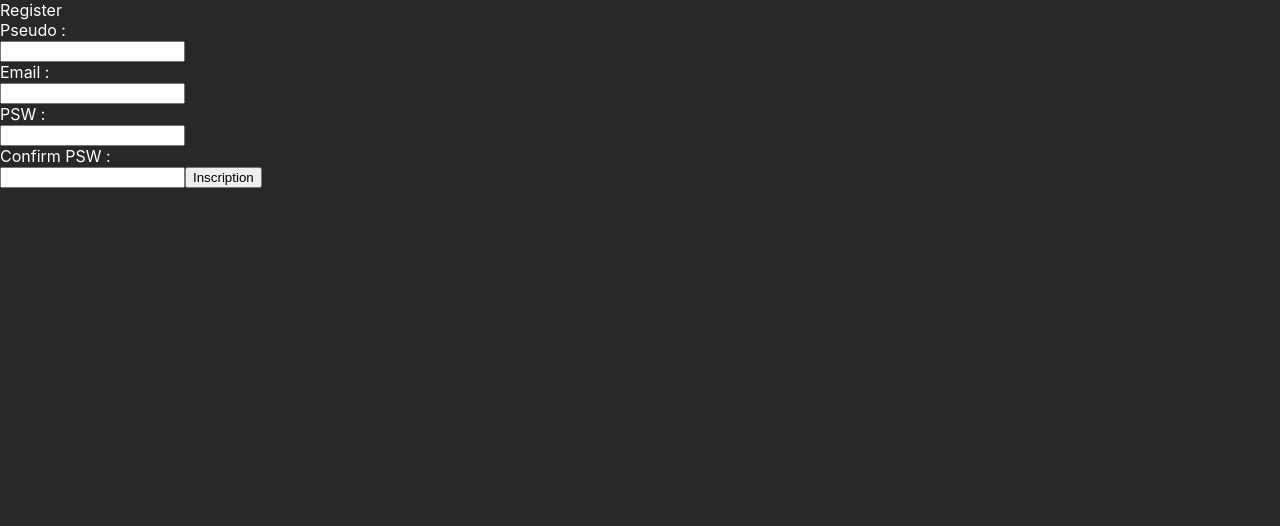
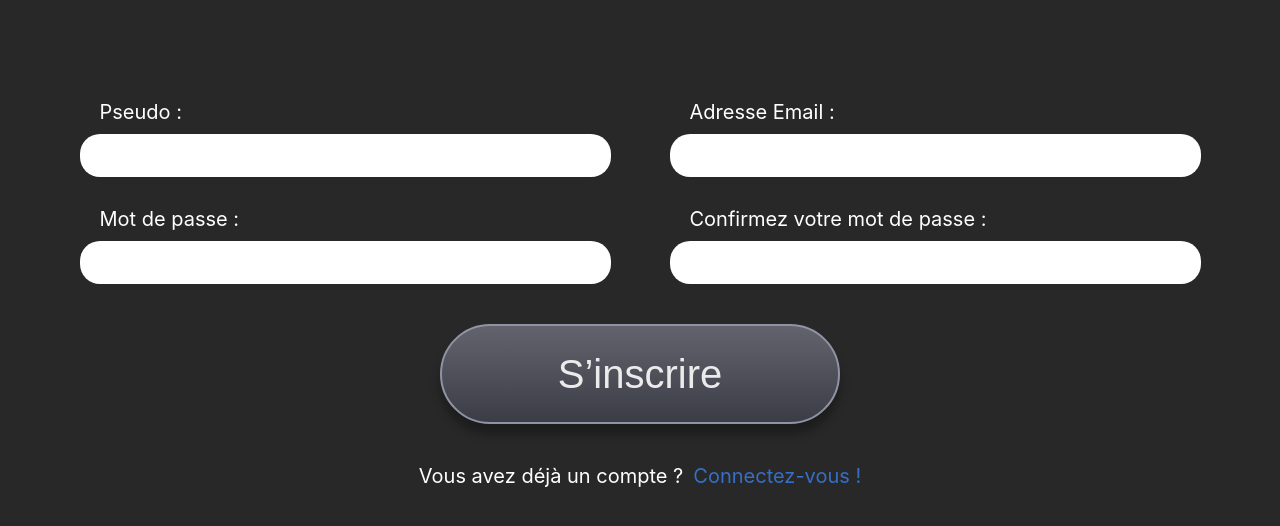
Before and after one commit to Florian59c/Point-n-click, a React (Create React App) app in the folder client/: page /register in a window 1280 px wide. Shown: the top 526 px of the page. Built offline with nearby package versions, Linux system fonts and the light colour scheme.

Commit message:
mise en page + css des pages register, login et delete

```diff
--- a/client/src/App.css
+++ b/client/src/App.css
@@ -0,0 +1,40 @@
+.button-normal {
+    display: inline-block;
+    border: 0.2rem solid rgb(144, 147, 163);
+    background-color: #444751;
+    border-radius: 5rem;
+    box-shadow: 0 1rem 1rem 0 rgb(0, 0, 0, 0.3);
+    background: linear-gradient(rgb(99, 99, 110), rgb(59, 61, 70));
+    box-sizing: border-box;
+    margin: 4rem 4rem 2rem 4rem;
+    color: rgb(235, 235, 235);
+    padding: 1rem;
+    font-size: 4rem;
+    width: 40rem;
+    height: 10rem;
+}
+
+.button-normal:hover {
+    border: 0.4rem solid rgb(164, 167, 183);
+    background-color: #585b65;
+    box-shadow: 0 0.5rem 0.5rem 0 rgb(0, 0, 0, 0.1);
+    background: linear-gradient(rgb(119, 119, 130), rgb(79, 81, 90));
+    cursor: pointer;
+    color: white;
+}
+
+.button-alert {
+    background-color: red;
+    color: rgb(218, 218, 218);
+    padding: 20px 60px;
+    margin: 50px 0;
+    border: none;
+    border-radius: 40px;
+    font-size: x-large;
+}
+
+.button-alert:hover {
+    background-color: rgb(177, 0, 0);
+    color: white;
+    cursor: pointer;
+}
--- a/client/src/index.css
+++ b/client/src/index.css
@@ -1,3 +1,12 @@
+* {
+  /* faire en sorte que la bordure et le padding soient calculés a l interieur du conteneur -> on change le mode de calcul du conteneur */
+  box-sizing: border-box;
+}
+
+html {
+  font-size: 62.5%;
+}
+
 body {
   margin: 0;
   font-family: -apple-system, BlinkMacSystemFont, 'Segoe UI', 'Roboto', 'Oxygen',
@@ -13,3 +22,12 @@ code {
   font-family: source-code-pro, Menlo, Monaco, Consolas, 'Courier New',
     monospace;
 }
+
+p {
+  font-size: 2rem;
+}
+
+.error {
+  color: red;
+  text-align: center;
+}
--- a/client/src/screens/outGameScreens/Delete.jsx
+++ b/client/src/screens/outGameScreens/Delete.jsx
@@ -25,16 +25,16 @@ function Delete() {
     return (
         <div className='delete'>
             {currentUser ? (
-                <div>
+                <div className='danger'>
                     <p>Attention !</p>
                     <p>Si vous cliquez sur ce bouton, toutes les données liées a votre compte seront définitivement supprimées !!</p>
-                    <button className='alert' onClick={deleteAccount}>Supprimer mon compte</button>
+                    <button className='button-alert' onClick={deleteAccount}>Supprimer mon compte</button>
                 </div>
             ) : (
                 <div>
-                    <p style={{ color: "white" }}>Vous n'êtes pas connecté</p>
+                    <p>Vous n'êtes pas connecté</p>
                     <Link to="/login">
-                        <button>Se connecter</button>
+                        <button className='button-normal'>Se connecter</button>
                     </Link>
                 </div>
             )
--- a/client/src/screens/outGameScreens/Login.jsx
+++ b/client/src/screens/outGameScreens/Login.jsx
@@ -1,7 +1,7 @@
 import { useState } from 'react';
 import './css/Login.css';
 import { useGetProfileQuery, useLoginMutation, useLogoutMutation } from '../../gql/generated/schema';
-import { useNavigate } from 'react-router-dom';
+import { Link, useNavigate } from 'react-router-dom';
 
 function Login() {
 
@@ -15,11 +15,13 @@ function Login() {
   console.log({ currentUser });
 
   return (
-    <div>
+    <div className='login'>
       {currentUser?.profile ? (
-        <div>
-          <p>vous êtes connecté</p>
+        <div className='logout'>
+          <p>vous êtes connecté connecté avec l'adresse mail : {currentUser?.profile?.email}</p>
+          <div className='submit-button'>
             <button
+              className='button-normal'
               onClick={async () => {
                 await logout();
                 client.resetStore();
@@ -28,34 +30,43 @@ function Login() {
               Se déconnecter
             </button>
           </div>
+        </div>
       ) : (
         <div>
-          <p>Login</p>
           <form onSubmit={async (e) => {
             e.preventDefault()
             console.log({ email, password });
             setError('');
             try {
               await login({ variables: { data: { email, password } } });
+              navigate("/prologue");
             } catch (err) {
               console.error(err);
-              setError('invalid credentials');
+              setError("L'adresse mail ou le mot de passe est incorrect");
             } finally {
               client.resetStore();
-              navigate("/prologue");
             }
           }}>
+            <div className='formulaire'>
               <label htmlFor="email">
-              <p>Email : </p>
+                <p>Adresse Email : </p>
                 <input type="email" id='email' value={email} onChange={(e) => setEmail(e.target.value)} />
               </label>
               <label htmlFor="password">
-              <p>Password : </p>
+                <p>Mot de passe : </p>
                 <input type="password" id='password' value={password} onChange={(e) => setPassword(e.target.value)} />
               </label>
-            {error && <p>{error}</p>}
-            <button type="submit">Se connecter</button>
+            </div>
+            <div className='submit-button'>
+              <button type="submit" className='button-normal'>Se connecter</button>
+            </div>
+            {error && <p className='error'>{error}</p>}
           </form>
+          <p className='redirect'>Vous n’avez pas de compte ?&ensp;
+            <Link to="/register">
+              <p>Inscrivez-vous !</p>
+            </Link>
+          </p>
         </div>
       )
       }
--- a/client/src/screens/outGameScreens/Register.jsx
+++ b/client/src/screens/outGameScreens/Register.jsx
@@ -1,7 +1,7 @@
 import { useState } from 'react';
 import './css/Register.css';
 import { useCreateUserMutation, useGetProfileQuery, useLoginMutation } from '../../gql/generated/schema';
-import { useNavigate } from 'react-router-dom';
+import { Link, useNavigate } from 'react-router-dom';
 
 function Register() {
 
@@ -19,8 +19,7 @@ function Register() {
   console.log(currentUser);
 
   return (
-    <div>
-      <p>Register</p>
+    <div className='register'>
       <form
         onSubmit={async (e) => {
           if (confirmPassword !== password) {
@@ -32,17 +31,18 @@ function Register() {
               await createUser({
                 variables: { data: { pseudo, email, password } },
               });
+              navigate("/prologue");
             } catch (err) {
               console.error(err);
-              setError("invalid credentials");
+              setError("L'un des champs de formulaire est invalide !");
             } finally {
               client.resetStore();
               await login({ variables: { data: { email, password } } });
-              navigate("/prologue");
             }
           }
         }}
       >
+        <div className='formulaire'>
           <label htmlFor="pseudo">
             <p>Pseudo : </p>
             <input
@@ -54,7 +54,7 @@ function Register() {
             />
           </label>
           <label htmlFor="email">
-          <p>Email : </p>
+            <p>Adresse Email : </p>
             <input
               type="email"
               id="email"
@@ -63,8 +63,10 @@ function Register() {
               onChange={(e) => setEmail(e.target.value)}
             />
           </label>
+        </div>
+        <div className='formulaire psw-form'>
           <label htmlFor="password">
-          <p>PSW : </p>
+            <p>Mot de passe : </p>
             <input
               type="password"
               id="password"
@@ -74,7 +76,7 @@ function Register() {
             />
           </label>
           <label htmlFor="confirmPassword">
-          <p>Confirm PSW : </p>
+            <p>Confirmez votre mot de passe : </p>
             <input
               type="password"
               id="confirmPassword"
@@ -83,12 +85,21 @@ function Register() {
               onChange={(e) => setConfirmPassword(e.target.value)}
             />
           </label>
-        {error && <p>{error}</p>}
+        </div>
         {/* <div className="redirection_sign_in">
           <p>Déjà un compte ?</p>&nbsp;<Link to="/login">Connexion</Link>
         </div> */}
-        <button >Inscription</button>
+
+        <div className='submit-button'>
+          <button className='button-normal'>S’inscrire</button>
+        </div>
+        {error && <p className='error'>{error}</p>}
       </form>
+      <p className='redirect'>Vous avez déjà un compte ?&ensp;
+        <Link to="/login">
+          <p>Connectez-vous !</p>
+        </Link>
+      </p>
     </div>
   );
 }
--- a/client/src/screens/outGameScreens/css/Delete.css
+++ b/client/src/screens/outGameScreens/css/Delete.css
@@ -3,23 +3,7 @@
     margin: 50px;
 }
 
-.delete p {
+.delete .danger p {
     color: red;
     font-size: x-large;
 }
-
-.delete .alert {
-    background-color: red;
-    color: rgb(218, 218, 218);
-    padding: 20px 60px;
-    margin: 50px 0;
-    border: none;
-    border-radius: 40px;
-    font-size: x-large;
-}
-
-.delete .alert:hover {
-    background-color: rgb(177, 0, 0);
-    color: white;
-    cursor: pointer;
-}
--- a/client/src/screens/outGameScreens/css/Login.css
+++ b/client/src/screens/outGameScreens/css/Login.css
@@ -0,0 +1,50 @@
+.login {
+    margin: 10rem 5rem;
+}
+
+.login .formulaire {
+    display: flex;
+    justify-content: space-around;
+}
+
+.login label {
+    width: 45%;
+}
+
+.login label p {
+    padding: 0 2rem;
+}
+
+.login input {
+    border-radius: 2rem;
+    font-size: 2rem;
+    padding: 1rem;
+    color: #282828;
+    border: none;
+    margin-top: 1rem;
+    width: 100%;
+}
+
+.login .submit-button {
+    display: flex;
+    justify-content: center;
+}
+
+.login .redirect {
+    display: flex;
+    justify-content: center;
+    margin-top: 2rem;
+}
+
+.login .redirect a {
+    color: #356FC6;
+}
+
+.login .redirect a:hover {
+    text-decoration: underline;
+}
+
+.login .logout p {
+    display: flex;
+    justify-content: center;
+}
--- a/client/src/screens/outGameScreens/css/Register.css
+++ b/client/src/screens/outGameScreens/css/Register.css
@@ -0,0 +1,49 @@
+.register {
+    margin: 10rem 5rem;
+}
+
+.register .formulaire {
+    display: flex;
+    justify-content: space-around;
+}
+
+.register .psw-form {
+    margin-top: 3rem;
+}
+
+.register label {
+    width: 45%;
+}
+
+.register label p {
+    padding: 0 2rem;
+}
+
+.register input {
+    border-radius: 2rem;
+    font-size: 2rem;
+    padding: 1rem;
+    color: #282828;
+    border: none;
+    margin-top: 1rem;
+    width: 100%;
+}
+
+.register .submit-button {
+    display: flex;
+    justify-content: center;
+}
+
+.register .redirect {
+    display: flex;
+    justify-content: center;
+    margin-top: 2rem;
+}
+
+.register .redirect a {
+    color: #356FC6;
+}
+
+.register .redirect a:hover {
+    text-decoration: underline;
+}
```
Lines whose indentation alone changed are shown as unchanged.
